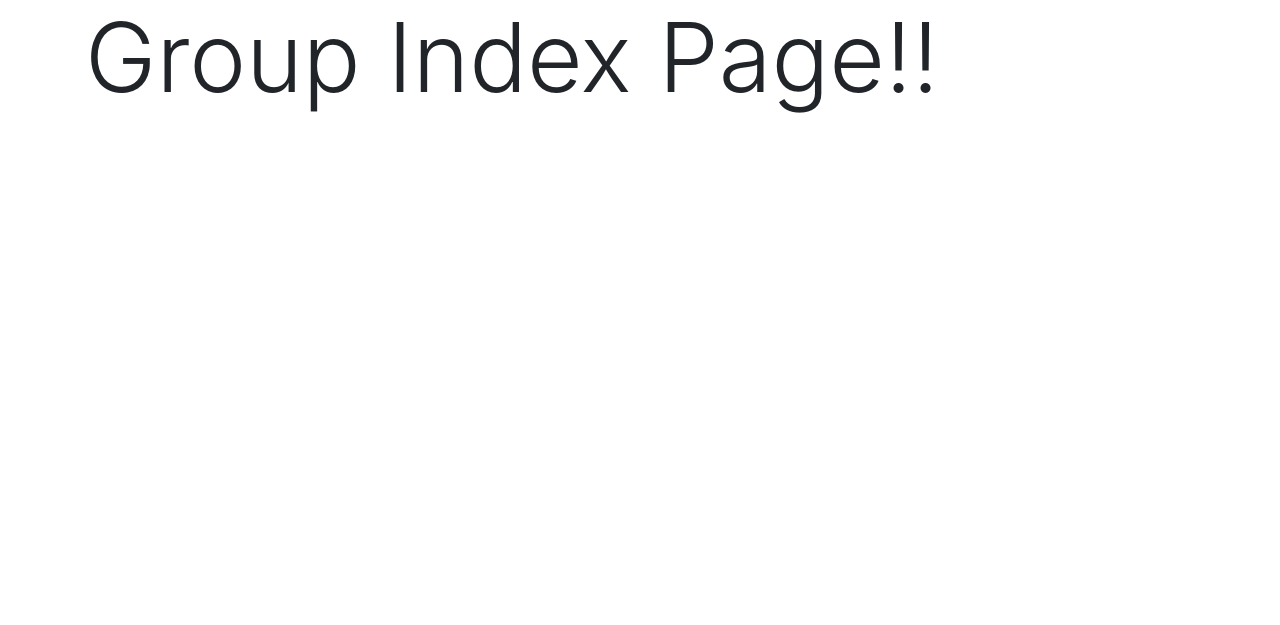
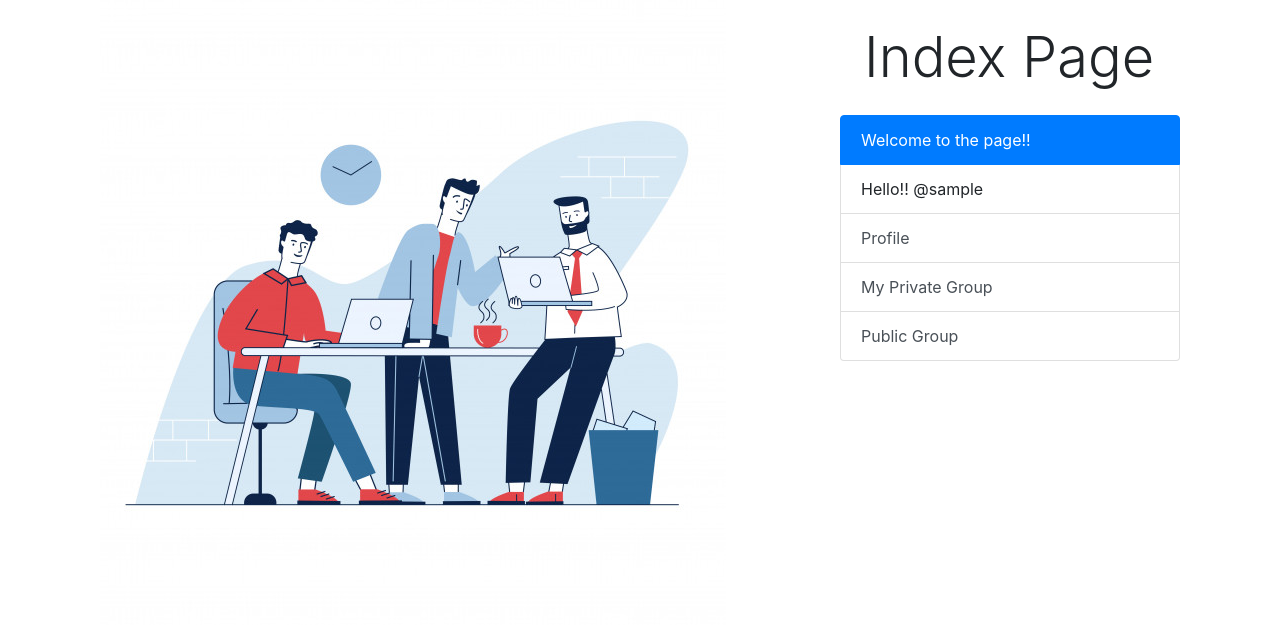
Before and after one commit to kunaldewangan/dj-Group-Web-App, a Django app: page / in a window 1280 px wide. Shown: the part 56-681 px from the top of the page. Run offline with Django 3.2, Linux system fonts and the light colour scheme; the visitor is signed in with stand-in values (Sample User, id 1); some libraries are stand-ins or nearby versions.

Commit message:
index page update

```diff
--- a/templates/index.html
+++ b/templates/index.html
@@ -1,4 +1,27 @@
 {% extends 'base.html' %}
+{% load static %}
 {% block content %}
-<h1 class="display-1">Group Index Page!!</h1>
+
+<div class="container">
+    <div class="row">
+        <div class="col-md-8">
+            <img src="{% static 'images/index.jpg' %}" alt="image">
+        </div>
+        <div class="col-md-4">
+            <h4 class="display-4 m-4">Index Page</h4>
+            <ul class="list-group">
+                <li class="list-group-item active">
+                    Welcome to the page!!
+                </li>
+                <li class="list-group-item">
+                    Hello!! @{{user}}
+                </li>
+                <a href="#" class="list-group-item list-group-item-action">Profile</a>
+                <a href="{% url 'groups:private_groups' %}" class="list-group-item list-group-item-action">My Private Group</a>
+                <a href="{% url 'groups:all_groups' %}" class="list-group-item list-group-item-action">Public Group</a>
+
+            </ul>
+        </div>
+    </div>
+</div>
 {% endblock %}
```
